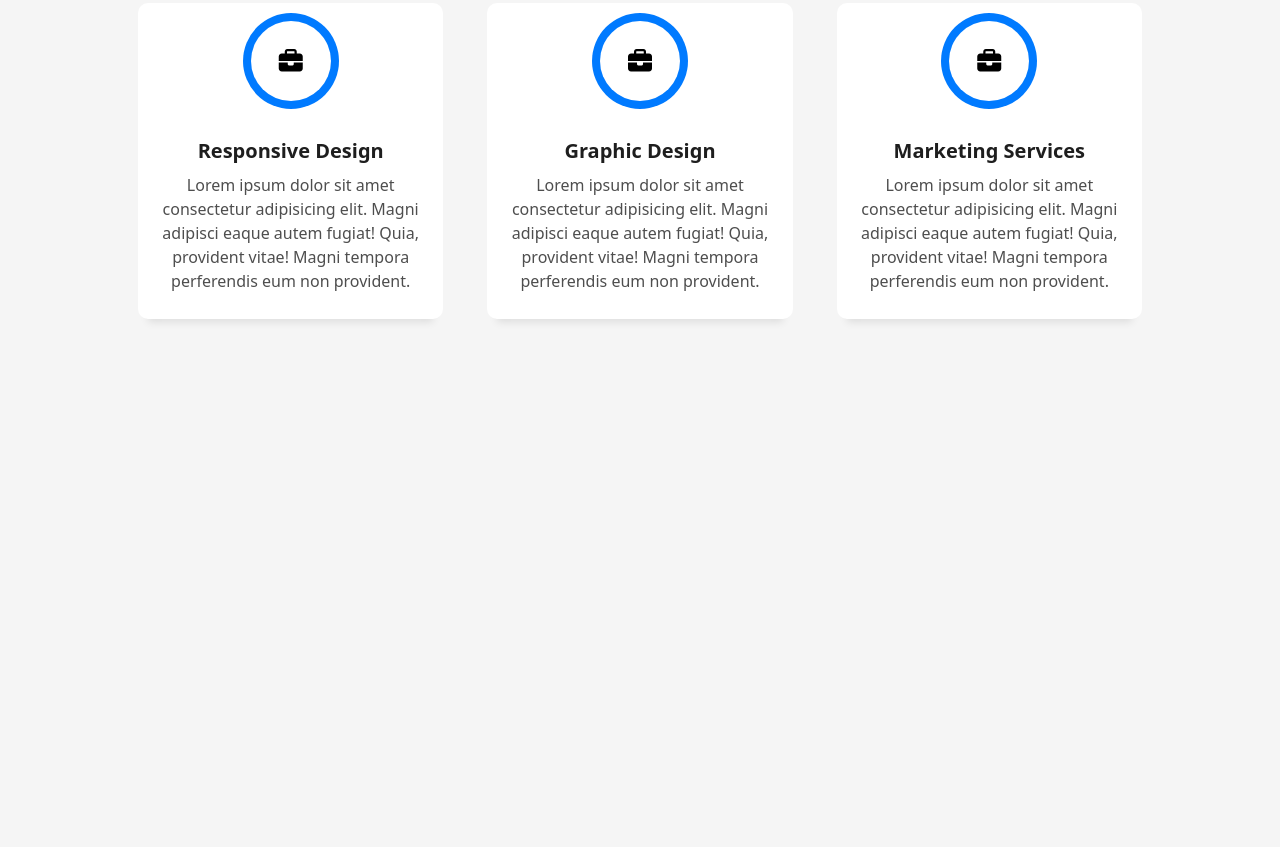
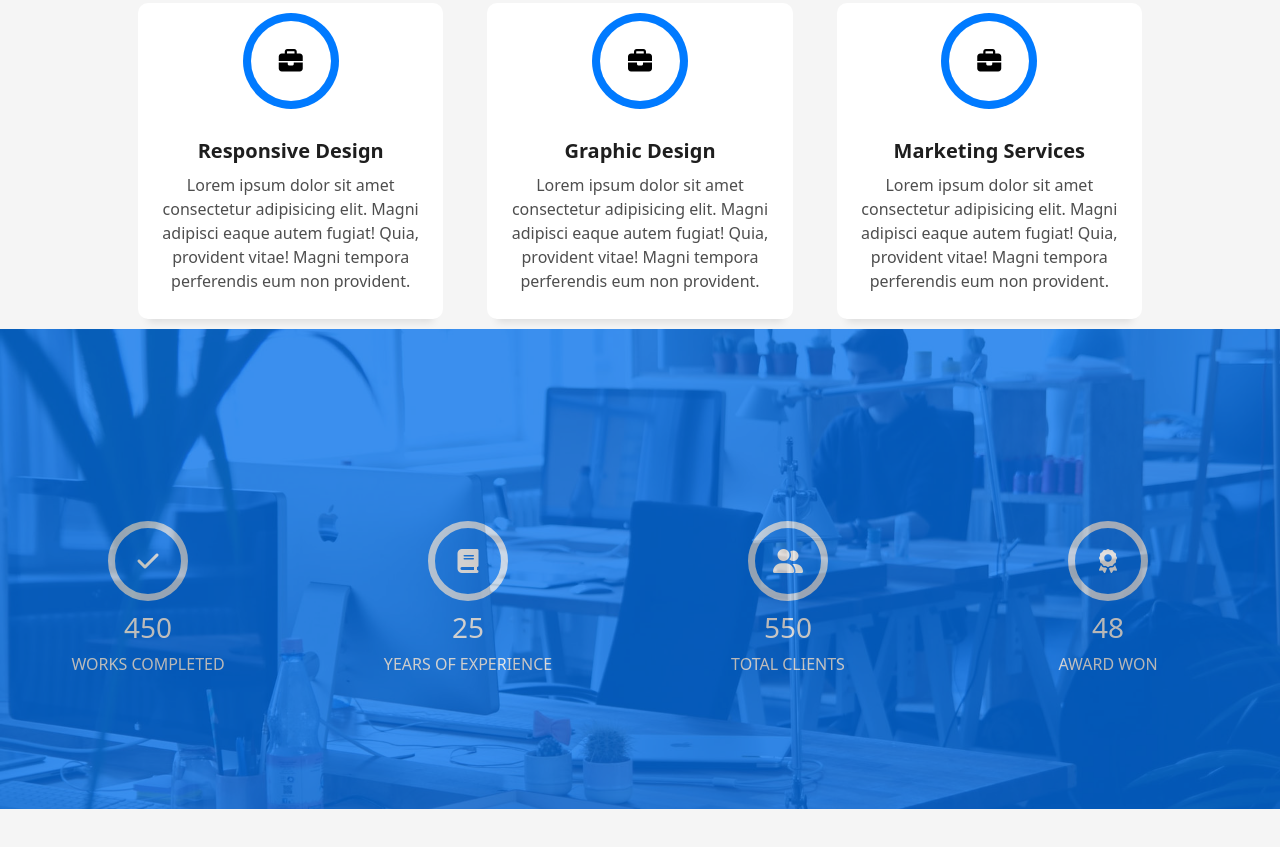
Before and after one commit to MostafaBastawy/devfolio, a plain HTML site: page index.html in a window 1280 px wide. Shown: the part 1991-2838 px from the top of the page. Before the commit the page ends 2320 px from the top, so only its background shows below. Drawn offline with Linux system fonts and the light colour scheme.

Commit message:
statistics

```diff
--- a/css/style.css
+++ b/css/style.css
@@ -6,6 +6,7 @@ body {
     margin: 0;
     scroll-behavior: smooth;
     background-color: #f5f5f5;
+
 }
 
 /* Start Components */
@@ -113,6 +114,7 @@ body {
     background-image: url(../images/hero-bg.jpg);
     background-size: cover;
     background-position: center center;
+    background-attachment: fixed;
     position: relative;
 }
 
@@ -316,3 +318,82 @@ body {
 }
 
 /* End Services */
+
+/* Start Statistics */
+.statistics {
+    width: 100%;
+    height: 30rem;
+    background-image: url(../images/counters-bg.jpg);
+    background-size: cover;
+    background-attachment: fixed;
+    background-position: center center;
+    margin-bottom: 4rem;
+    position: relative;
+}
+
+.statistics .overlay {
+    width: 100%;
+    height: 100%;
+    background-color: #0078ff;
+    opacity: 0.7;
+}
+
+.statistics .overlay .statistics-content {
+    width: 100%;
+    padding-top: 15%;
+}
+
+.statistics .overlay .statistics-content .statistic-item {
+    width: calc(100% / 4);
+    display: flex;
+    flex-direction: column;
+    align-items: center;
+    padding: 0;
+}
+
+.statistics .overlay .statistics-content .statistic-item .outer-box {
+    width: 5rem;
+    height: 5rem;
+    border-radius: 100%;
+    border: 7px solid #CDE1F8;
+    margin-bottom: 10px;
+    position: relative;
+}
+
+.statistics .overlay .statistics-content .statistic-item i {
+    color: #ffffff;
+    position: absolute;
+    top: 50%;
+    left: 50%;
+    transform: translate(-50%, -50%);
+}
+
+.statistics .overlay .statistics-content .statistic-item h3 {
+    color: #ffffff;
+}
+
+.statistics .overlay .statistics-content .statistic-item p {
+    color: #ffffff;
+    margin: 0;
+    text-align: center;
+}
+
+@media (max-width: 768px) {
+    .statistics {
+        height: auto;
+    }
+
+    .statistics .overlay .statistics-content {
+      flex-direction: column;
+      align-content: center;
+    }
+
+    .statistics .overlay .statistics-content {
+        padding: 30px;
+    }
+
+    .statistics .overlay .statistics-content .statistic-item {
+        padding-bottom: 40px;
+    }
+}
+/* End Statistics */
--- a/index.html
+++ b/index.html
@@ -197,6 +197,43 @@
         </div>
     </section>
     <!-- End Services -->
+
+    <!-- Start Statistics -->
+    <section class="statistics ">
+        <div class="overlay">
+            <div class="statistics-content row">
+                <div class="statistic-item">
+                    <div class="outer-box">
+                        <i class="fa-xl fa-solid fa-check"></i>
+                    </div>
+                    <h3>450</h3>
+                    <p>WORKS COMPLETED</p>
+                </div>
+                <div class="statistic-item">
+                    <div class="outer-box">
+                        <i class="fa-xl fa-solid fa-book"></i>
+                    </div>
+                    <h3>25</h3>
+                    <p>YEARS OF EXPERIENCE</p>
+                </div>
+                <div class="statistic-item">
+                    <div class="outer-box">
+                        <i class="fa-xl fa-solid fa-user-group"></i>
+                    </div>
+                    <h3>550</h3>
+                    <p>TOTAL CLIENTS</p>
+                </div>
+                <div class="statistic-item">
+                    <div class="outer-box">
+                        <i class="fa-xl fa-solid fa-award"></i>
+                    </div>
+                    <h3>48</h3>
+                    <p>AWARD WON</p>
+                </div>
+            </div>
+        </div>
+    </section>
+    <!-- End Statistics -->
 </body>
 
 </html>
```
Also changed, not shown: images/counters-bg.jpg (added).
